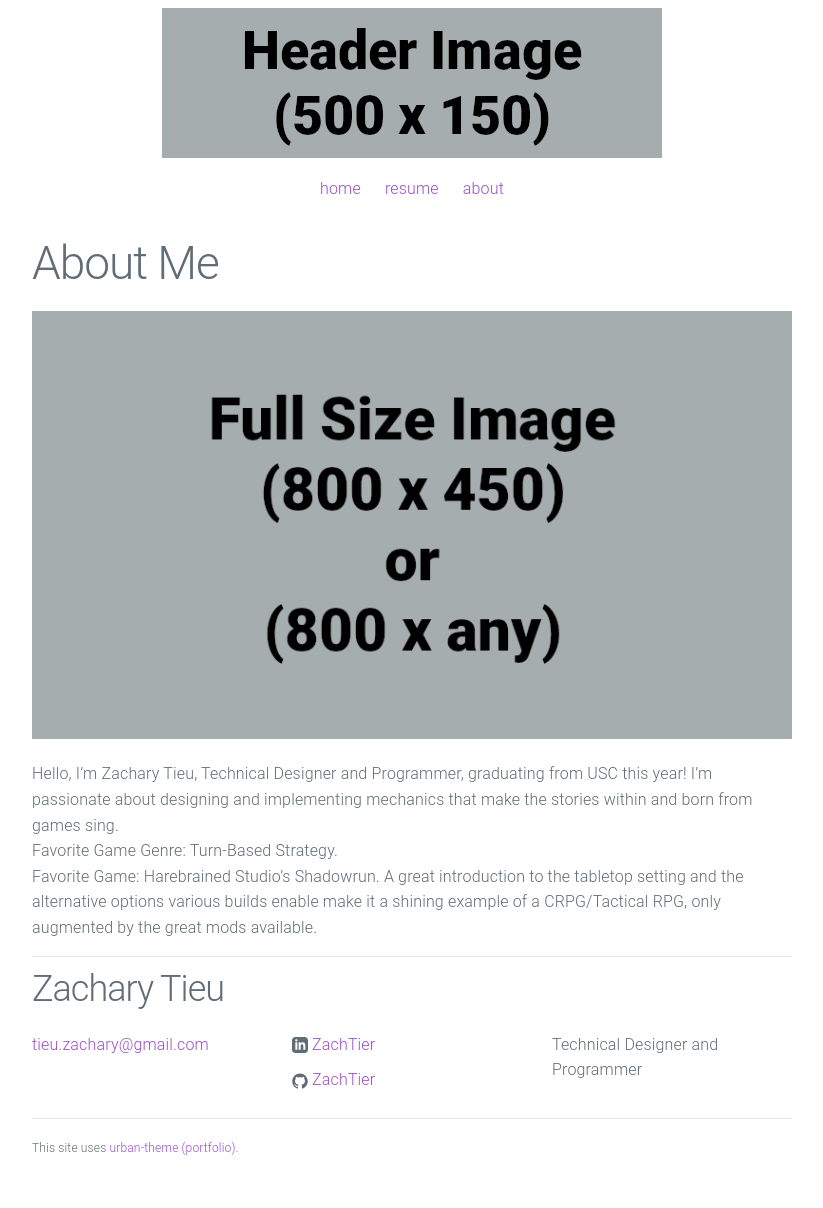
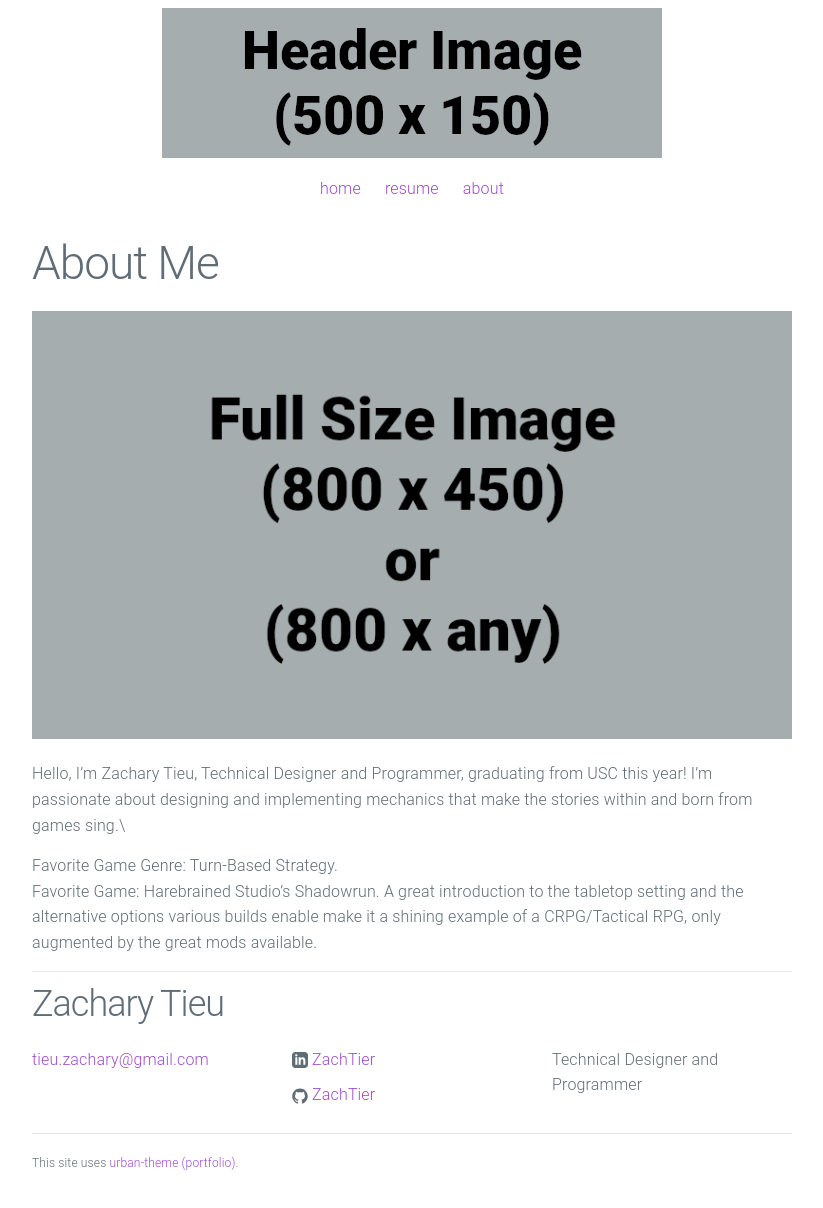
Before and after one commit to ZachTier/ZacharyTieu.github.io, a Jekyll site: the page built from about.md, in a window 1280 px wide. Shown: the whole page, without its empty margins (228-1051 px from the left). Built offline with Jekyll 4.4.1, drawn with Linux system fonts in a browser that asks for light colours.

```diff
--- a/about.md
+++ b/about.md
@@ -6,6 +6,7 @@ permalink: /about/
 
 ![Picture 1](/assets/fullsize.png)
 
-Hello, I'm Zachary Tieu, Technical Designer and Programmer, graduating from USC this year! I'm passionate about designing and implementing mechanics that make the stories within and born from games sing.\
+Hello, I'm Zachary Tieu, Technical Designer and Programmer, graduating from USC this year! I'm passionate about designing and implementing mechanics that make the stories within and born from games sing.\\
+
   Favorite Game Genre: Turn-Based Strategy.\
   Favorite Game: Harebrained Studio’s Shadowrun. A great introduction to the tabletop setting and the alternative options various builds enable make it a shining example of a CRPG/Tactical RPG, only augmented by the great mods available.
```
